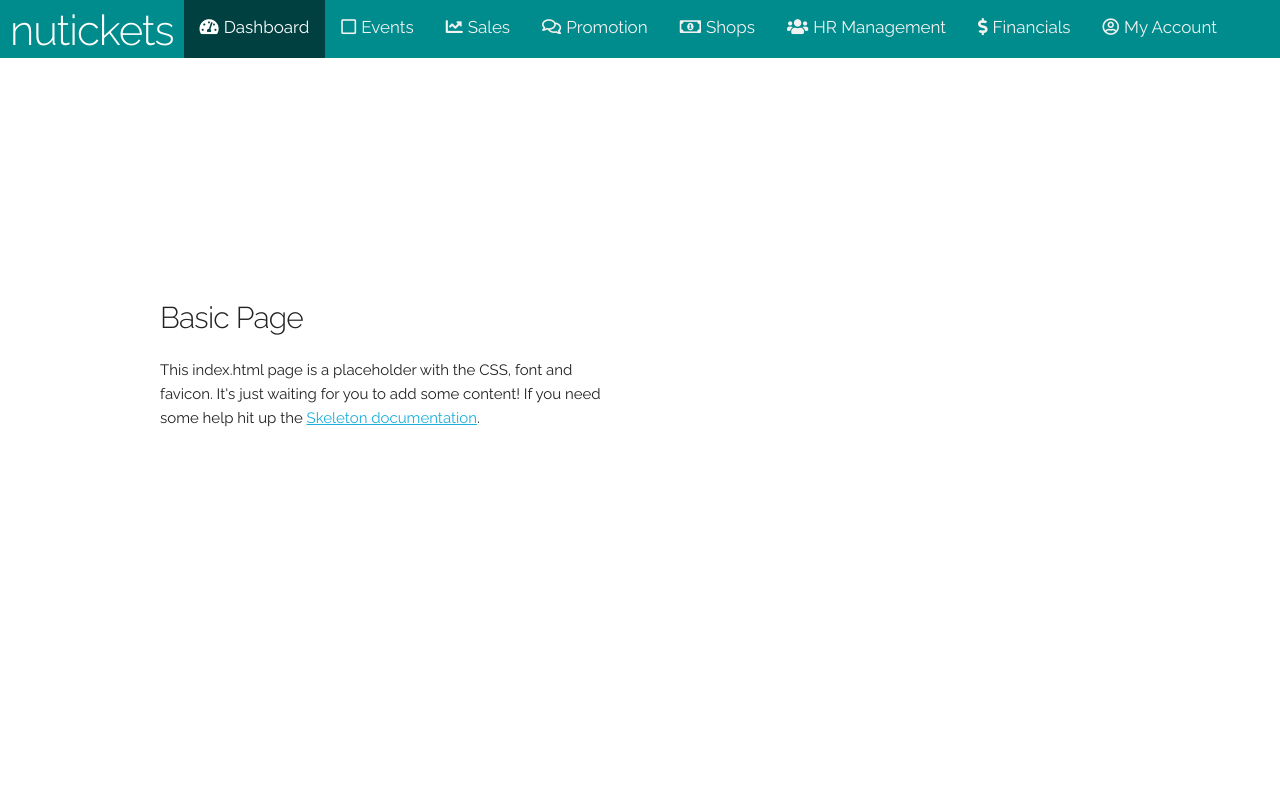
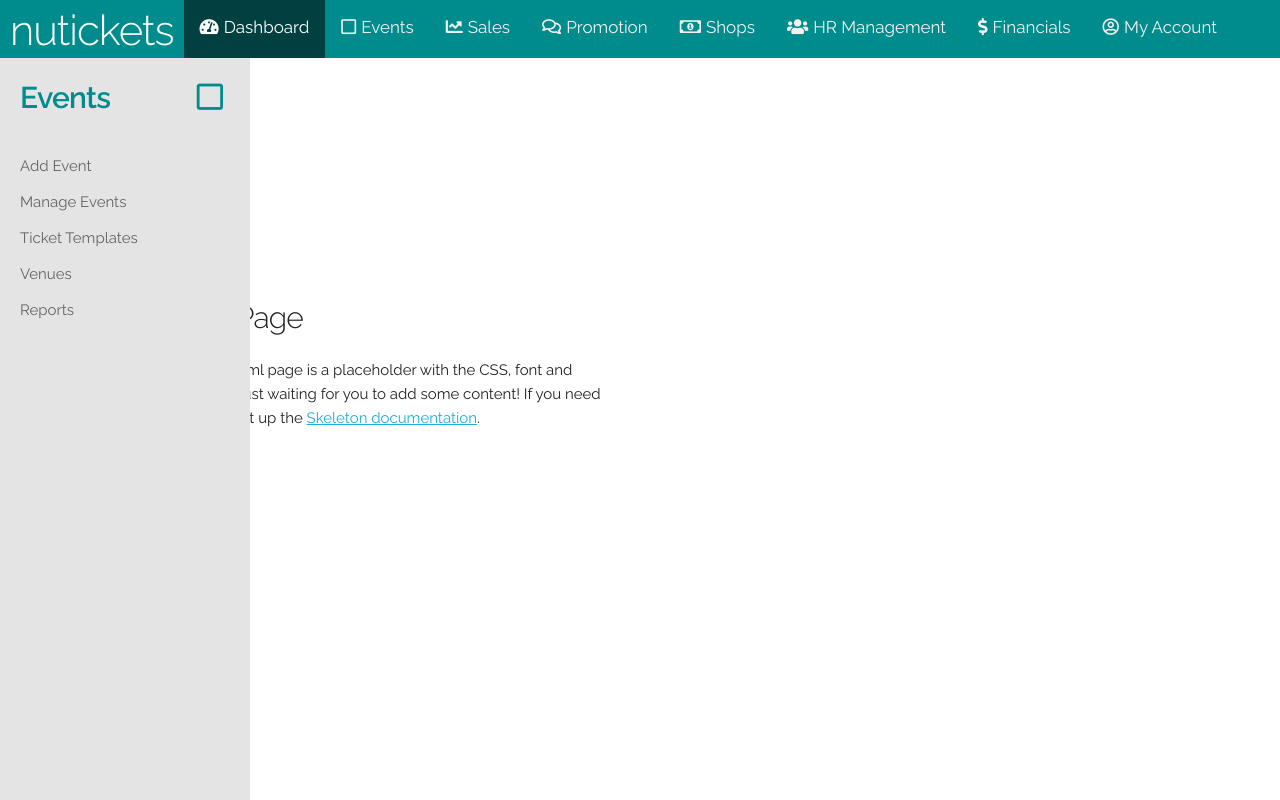
Before and after one commit to Daniel-Cross/tickets, a plain HTML site: page index.html in a window 1280 px wide. Drawn offline with Linux system fonts and the light colour scheme.

Commit message:
sidebar added

```diff
--- a/css/main.css
+++ b/css/main.css
@@ -36,3 +36,66 @@
 i {
   margin-right: 5px
 }
+
+/* The sidebar menu */
+.sidebar {
+  color: white;
+  height: 100%;
+  /* Full-height: remove this if you want "auto" height */
+  width: 250px;
+  /* Set the width of the sidebar */
+  position: fixed;
+  /* Fixed Sidebar (stay in place on scroll) */
+  z-index: 1;
+  left: 0;
+  background-color: rgb(228, 228, 228);
+  /* Black */
+  overflow-x: hidden;
+  /* Disable horizontal scroll */
+  padding-top: 20px;
+}
+
+/* The navigation menu links */
+.sidebar a {
+  padding: 6px 10px 6px 20px;
+  text-decoration: none;
+  color: #646464;
+  display: block;
+}
+
+/* When you mouse over the navigation links, change their color */
+.sidebar a:hover {
+  color: #008C8C;
+  border-left: 4px solid #008C8C;
+}
+
+.sidebar a:active {
+  border-left: 4px solid #008C8C;
+
+}
+
+/* Style page content */
+.main {
+  margin-left: 200px;
+  /* Same as the width of the sidebar */
+  padding: 0px 10px;
+}
+
+/* On smaller screens, where height is less than 450px, change the style of the sidebar (less padding and a smaller font size) */
+@media screen and (max-height: 450px) {
+  .sidebar {
+    padding-top: 15px;
+  }
+
+  .sidebar a {
+    font-size: 18px;
+  }
+}
+
+.sidebar-header {
+  color: #008C8C;
+  margin: 0 10px 30px 20px;
+  font-weight: bold;
+  align-content: space-between;
+  word-spacing: 80px;
+}
--- a/index.html
+++ b/index.html
@@ -46,6 +46,19 @@
     <a href="#financials"><i class="fas fa-dollar-sign"></i>Financials</a>
     <a href="#myaccount"><i class="far fa-user-circle"></i>My Account</a>
   </div>
+  <!-- end of navbar -->
+
+  <!-- sidebar -->
+  <div class="sidebar">
+    <h4 class="sidebar-header">Events <i class="far fa-square"></i></h4>
+    <a href="#">Add Event</a>
+    <a href="#" class="active">Manage Events</a>
+    <a href="#">Ticket Templates</a>
+    <a href="#">Venues</a>
+    <a href="#">Reports</a>
+  </div>
+  <!-- end of sidebar -->
+
   <!-- Primary Page Layout
   –––––––––––––––––––––––––––––––––––––––––––––––––– -->
   <div class="container">
@@ -60,6 +73,7 @@
 
   <!-- End Document
   –––––––––––––––––––––––––––––––––––––––––––––––––– -->
+  <script src="main.js"></script>
 </body>
 
 </html>
```
Also changed, not shown: main.js (added).
